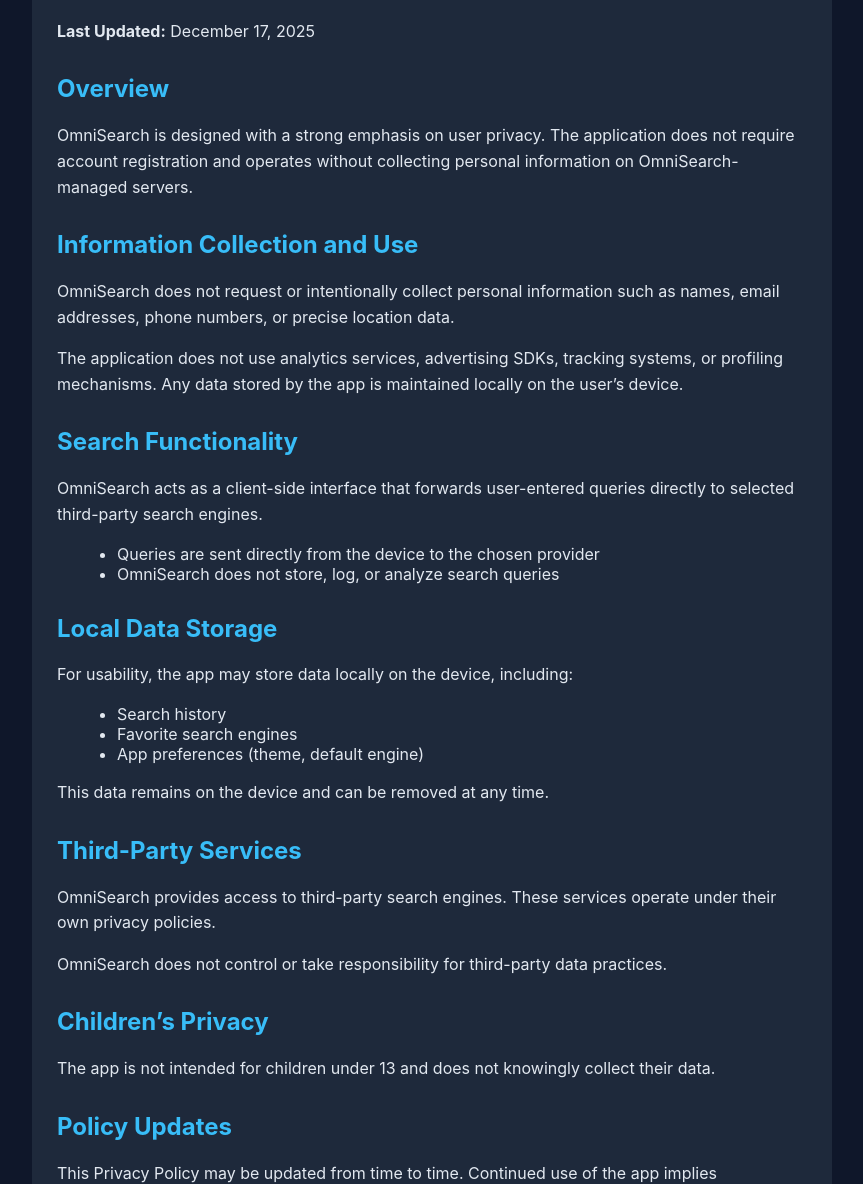
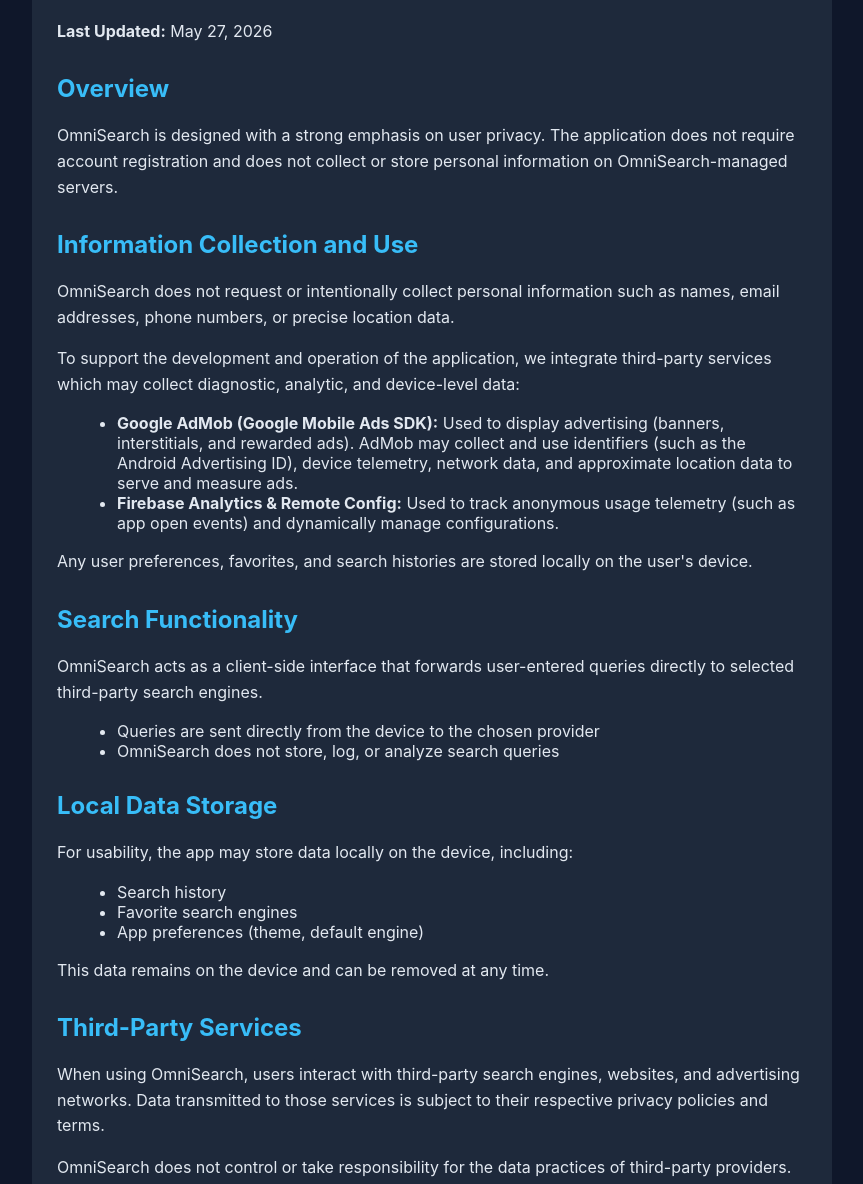
Before and after one commit to sanjeet01729/omnisearch-legal, a plain HTML site: page index.html in a window 1280 px wide. Shown: the part 128-1312 px from the top of the page, without its empty margins (208-1071 px from the left). Drawn offline with Linux system fonts and the light colour scheme.

Commit message:
Revise privacy policy details and last updated date
Updated the privacy policy to reflect changes in data collection practices and last updated date.

```diff
--- a/index.html
+++ b/index.html
@@ -52,11 +52,11 @@
     <div class="card">
 
       <h1>Privacy Policy for OmniSearch</h1>
-      <p><strong>Last Updated:</strong> December 17, 2025</p>
+      <p><strong>Last Updated:</strong> May 27, 2026</p>
 
       <h2>Overview</h2>
       <p>
-        OmniSearch is designed with a strong emphasis on user privacy. The application does not require account registration and operates without collecting personal information on OmniSearch-managed servers.
+        OmniSearch is designed with a strong emphasis on user privacy. The application does not require account registration and does not collect or store personal information on OmniSearch-managed servers.
       </p>
 
       <h2>Information Collection and Use</h2>
@@ -64,7 +64,14 @@
         OmniSearch does not request or intentionally collect personal information such as names, email addresses, phone numbers, or precise location data.
       </p>
       <p>
-        The application does not use analytics services, advertising SDKs, tracking systems, or profiling mechanisms. Any data stored by the app is maintained locally on the user’s device.
+        To support the development and operation of the application, we integrate third-party services which may collect diagnostic, analytic, and device-level data:
+      </p>
+      <ul>
+        <li><strong>Google AdMob (Google Mobile Ads SDK):</strong> Used to display advertising (banners, interstitials, and rewarded ads). AdMob may collect and use identifiers (such as the Android Advertising ID), device telemetry, network data, and approximate location data to serve and measure ads.</li>
+        <li><strong>Firebase Analytics & Remote Config:</strong> Used to track anonymous usage telemetry (such as app open events) and dynamically manage configurations.</li>
+      </ul>
+      <p>
+        Any user preferences, favorites, and search histories are stored locally on the user's device.
       </p>
 
       <h2>Search Functionality</h2>
@@ -89,10 +96,10 @@
 
       <h2>Third-Party Services</h2>
       <p>
-        OmniSearch provides access to third-party search engines. These services operate under their own privacy policies.
+        When using OmniSearch, users interact with third-party search engines, websites, and advertising networks. Data transmitted to those services is subject to their respective privacy policies and terms.
       </p>
       <p>
-        OmniSearch does not control or take responsibility for third-party data practices.
+        OmniSearch does not control or take responsibility for the data practices of third-party providers.
       </p>
 
       <h2>Children’s Privacy</h2>
@@ -111,7 +118,7 @@
     </div>
 
     <div class="footer">
-      © 2025 OmniSearch
+      © 2026 OmniSearch
     </div>
   </div>
 </body>
```
